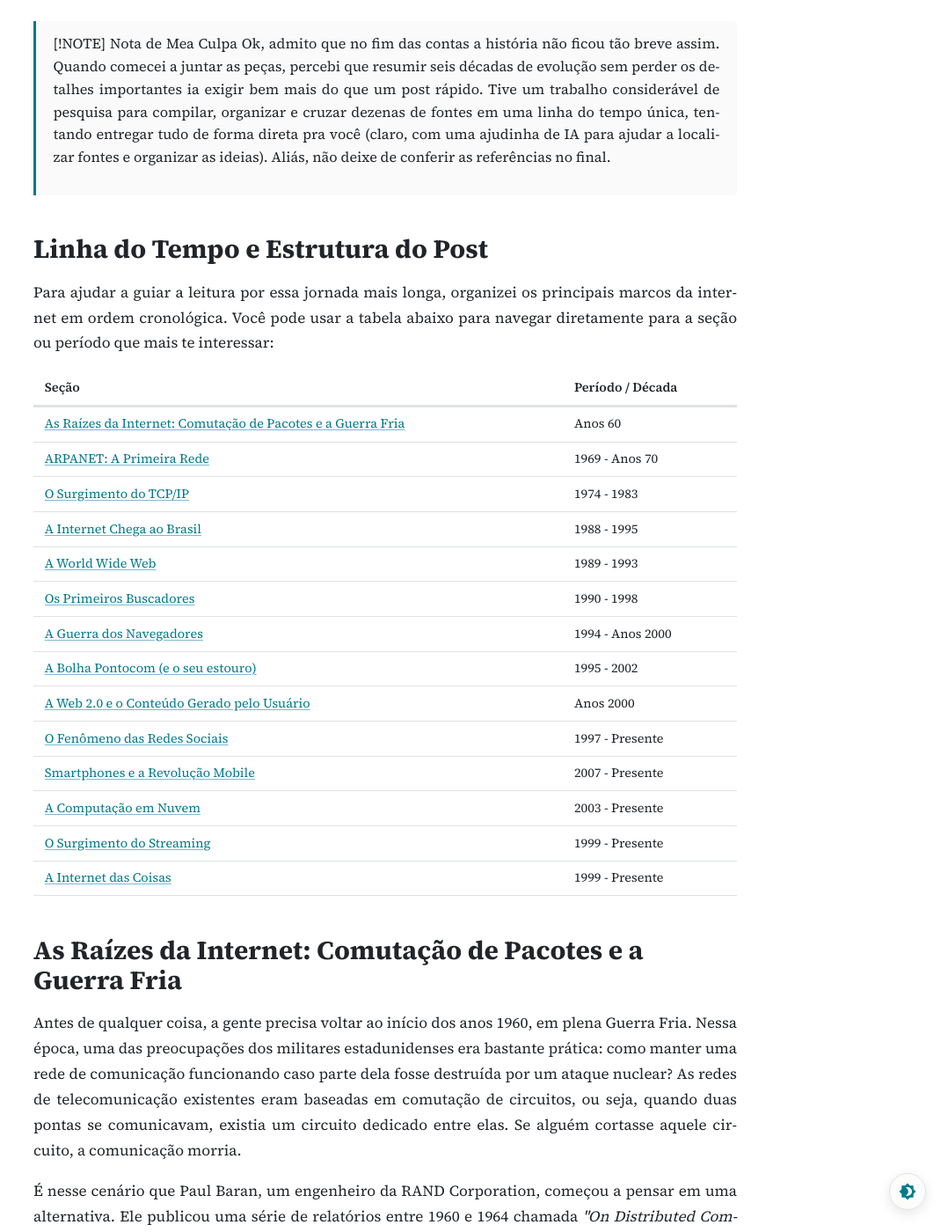
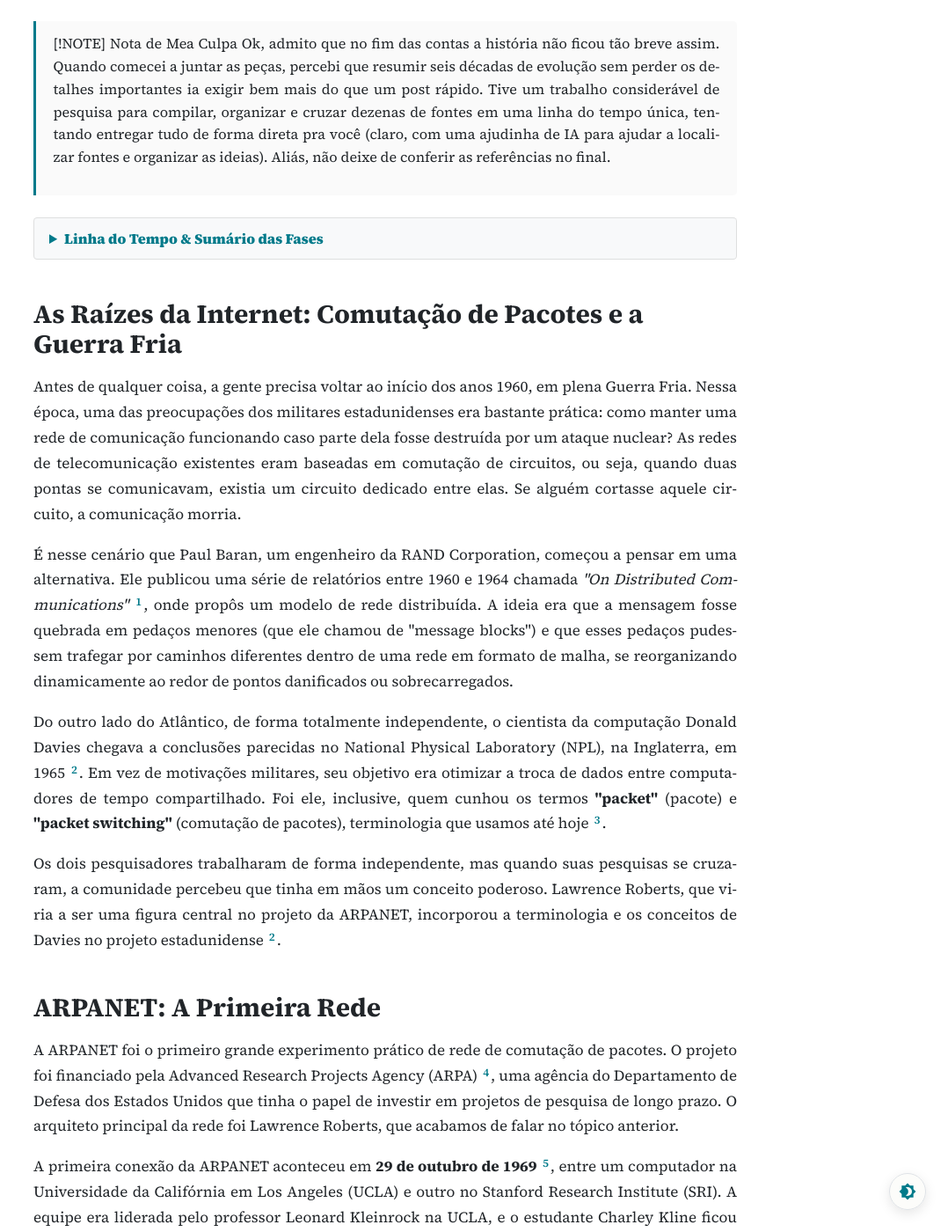
Before and after one commit to vndmtrx/vndmtrx.github.io, a Jekyll site: the page built from _posts/2026/07/2026-07-31-historia-internet.md, in a window 1280 px wide and 1400 px high, scrolled down 696 px. Shown: the whole window at 88% size, without its empty margins (202-1280 px from the left). Built offline with Jekyll 4.4.1, drawn with Linux system fonts in a browser that asks for light colours; nearby versions of some CDN libraries.

Commit message:
refactor(post): substitui tabela manual de secoes por include TOC em historia-internet

```diff
--- a/_posts/2026/07/2026-07-31-historia-internet.md
+++ b/_posts/2026/07/2026-07-31-historia-internet.md
@@ -18,26 +18,7 @@ A ideia desse post é contar essa história de uma forma razoavelmente acessíve
 > [!NOTE] Nota de Mea Culpa
 > Ok, admito que no fim das contas a história não ficou tão breve assim. Quando comecei a juntar as peças, percebi que resumir seis décadas de evolução sem perder os detalhes importantes ia exigir bem mais do que um post rápido. Tive um trabalho considerável de pesquisa para compilar, organizar e cruzar dezenas de fontes em uma linha do tempo única, tentando entregar tudo de forma direta pra você (claro, com uma ajudinha de IA para ajudar a localizar fontes e organizar as ideias). Aliás, não deixe de conferir as referências no final.
 
-## Linha do Tempo e Estrutura do Post
-
-Para ajudar a guiar a leitura por essa jornada mais longa, organizei os principais marcos da internet em ordem cronológica. Você pode usar a tabela abaixo para navegar diretamente para a seção ou período que mais te interessar:
-
-| Seção | Período / Década |
-| :--- | :--- |
-| [As Raízes da Internet: Comutação de Pacotes e a Guerra Fria](#as-raízes-da-internet-comutação-de-pacotes-e-a-guerra-fria) | Anos 60 |
-| [ARPANET: A Primeira Rede](#arpanet-a-primeira-rede) | 1969 - Anos 70 |
-| [O Surgimento do TCP/IP](#o-surgimento-do-tcpip) | 1974 - 1983 |
-| [A Internet Chega ao Brasil](#a-internet-chega-ao-brasil) | 1988 - 1995 |
-| [A World Wide Web](#a-world-wide-web) | 1989 - 1993 |
-| [Os Primeiros Buscadores](#os-primeiros-buscadores) | 1990 - 1998 |
-| [A Guerra dos Navegadores](#a-guerra-dos-navegadores) | 1994 - Anos 2000 |
-| [A Bolha Pontocom (e o seu estouro)](#a-bolha-pontocom-e-o-seu-estouro) | 1995 - 2002 |
-| [A Web 2.0 e o Conteúdo Gerado pelo Usuário](#a-web-20-e-o-conteúdo-gerado-pelo-usuário) | Anos 2000 |
-| [O Fenômeno das Redes Sociais](#o-fenômeno-das-redes-sociais) | 1997 - Presente |
-| [Smartphones e a Revolução Mobile](#smartphones-e-a-revolução-mobile) | 2007 - Presente |
-| [A Computação em Nuvem](#a-computação-em-nuvem) | 2003 - Presente |
-| [O Surgimento do Streaming](#o-surgimento-do-streaming) | 1999 - Presente |
-| [A Internet das Coisas](#a-internet-das-coisas) | 1999 - Presente |
+{% include toc.html title="Linha do Tempo & Sumário das Fases" %}
 
 
 ## As Raízes da Internet: Comutação de Pacotes e a Guerra Fria
```
